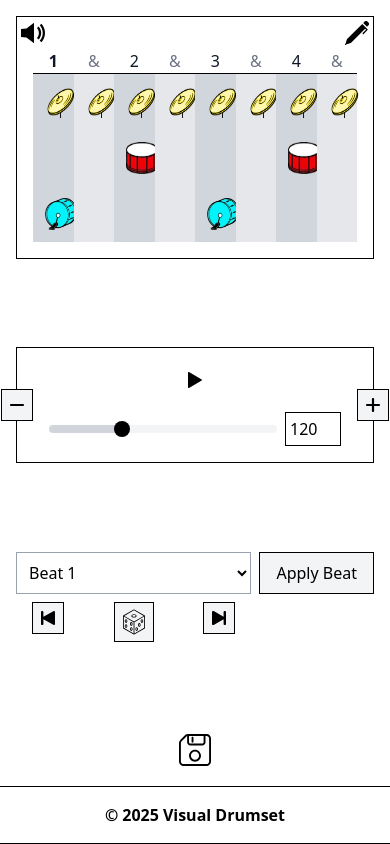
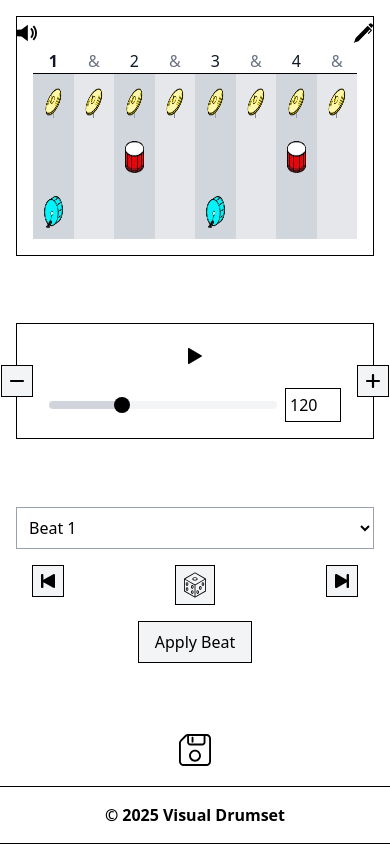
Before and after one commit to kylemichaelsullivan/visual-drumset, a React (Vite) app: page / in a window 390 px wide. Built offline with nearby package versions, Linux system fonts and the light colour scheme.

Commit message:
FIX: Responsive Styling (<VisualDisplay />, <BeatSelector />)

```diff
--- a/src/components/files/BeatSelector.tsx
+++ b/src/components/files/BeatSelector.tsx
@@ -92,16 +92,16 @@ function BeatSelector() {
 	};
 
 	return (
-		<div className='BeatSelector flex gap-2'>
-			<div className='flex flex-col flex-auto gap-2'>
-				<BeatSelectorSelect
-					beats={beats}
-					selectedBeat={selectedBeat}
-					handleChange={(e) => handleBeatChange(e)}
-				/>
+		<div className='BeatSelector flex flex-col gap-4'>
+			<BeatSelectorSelect
+				beats={beats}
+				selectedBeat={selectedBeat}
+				handleChange={(e) => handleBeatChange(e)}
+			/>
+			<div className='flex flex-col flex-auto gap-4 sm:flex-row'>
 				<BeatSelectorArrows handleClick={handleBeatArrow} />
+				<BeatSelectorApply handleClick={applyBeat} />
 			</div>
-			<BeatSelectorApply handleClick={applyBeat} />
 		</div>
 	);
 }
--- a/src/components/files/BeatSelectorApply.tsx
+++ b/src/components/files/BeatSelectorApply.tsx
@@ -6,7 +6,7 @@ type BeatSelectorApplyProps = {
 
 function BeatSelectorApply({ handleClick }: BeatSelectorApplyProps) {
 	return (
-		<div className='BeatSelectorApply'>
+		<div className='BeatSelectorApply text-center'>
 			<button
 				type='button'
 				className={getButtonClass()}
--- a/src/components/files/BeatSelectorArrows.tsx
+++ b/src/components/files/BeatSelectorArrows.tsx
@@ -7,7 +7,7 @@ type BeatSelectorArrowsProps = {
 
 function BeatSelectorArrows({ handleClick }: BeatSelectorArrowsProps) {
 	return (
-		<div className='BeatSelectorArrows'>
+		<div className='BeatSelectorArrows flex-auto text-center'>
 			<div className='flex justify-between px-4'>
 				<IconButton
 					icon='skip-back'
--- a/src/index.css
+++ b/src/index.css
@@ -31,6 +31,12 @@ input[type='checkbox'] {
 .VisualDisplay .Snares .Snare:nth-of-type(even),
 .VisualDisplay .Kicks .Kick:nth-of-type(even) {
 	display: none;
+}
+
+.VisualDisplay .IconButton {
+	max-width: 5vw;
+	max-height: 10vw;
+	margin-inline: auto;
 }
 
 .VisualDisplay.isPlaying .Icon img {
```
